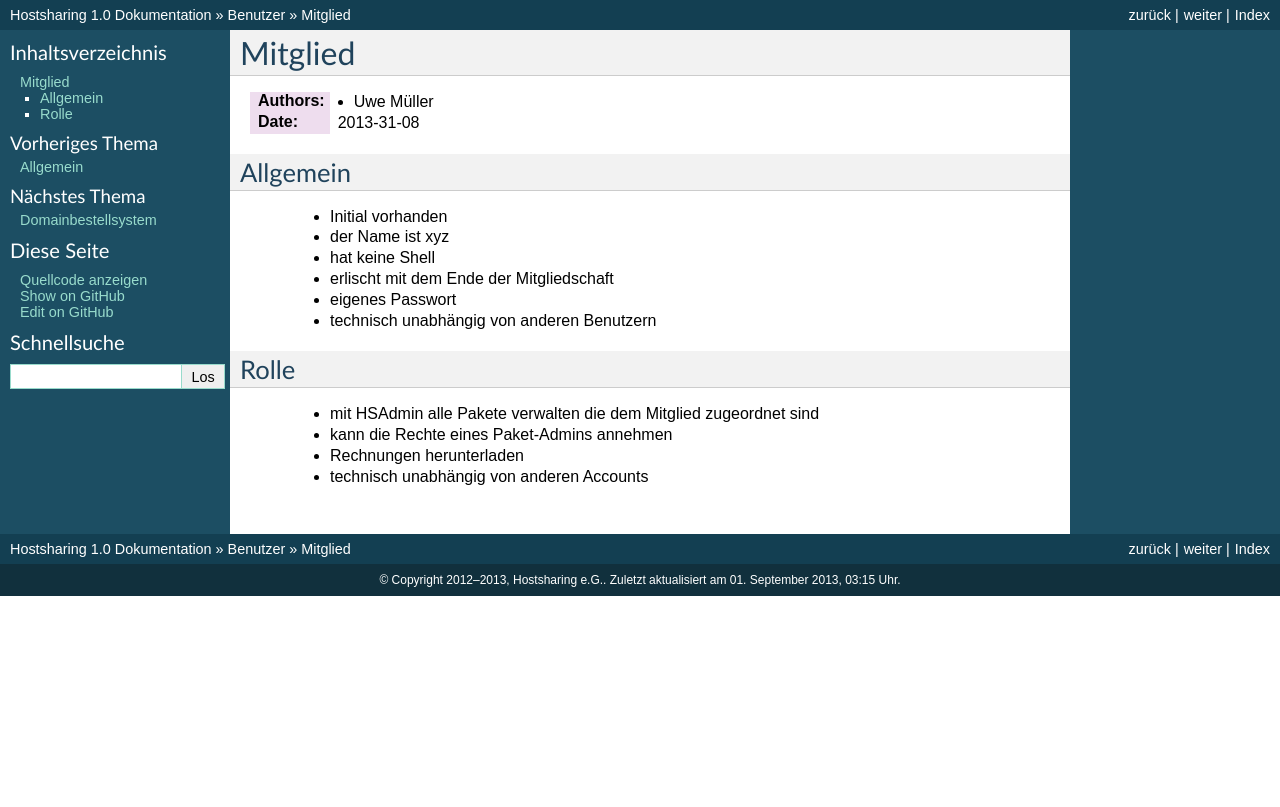
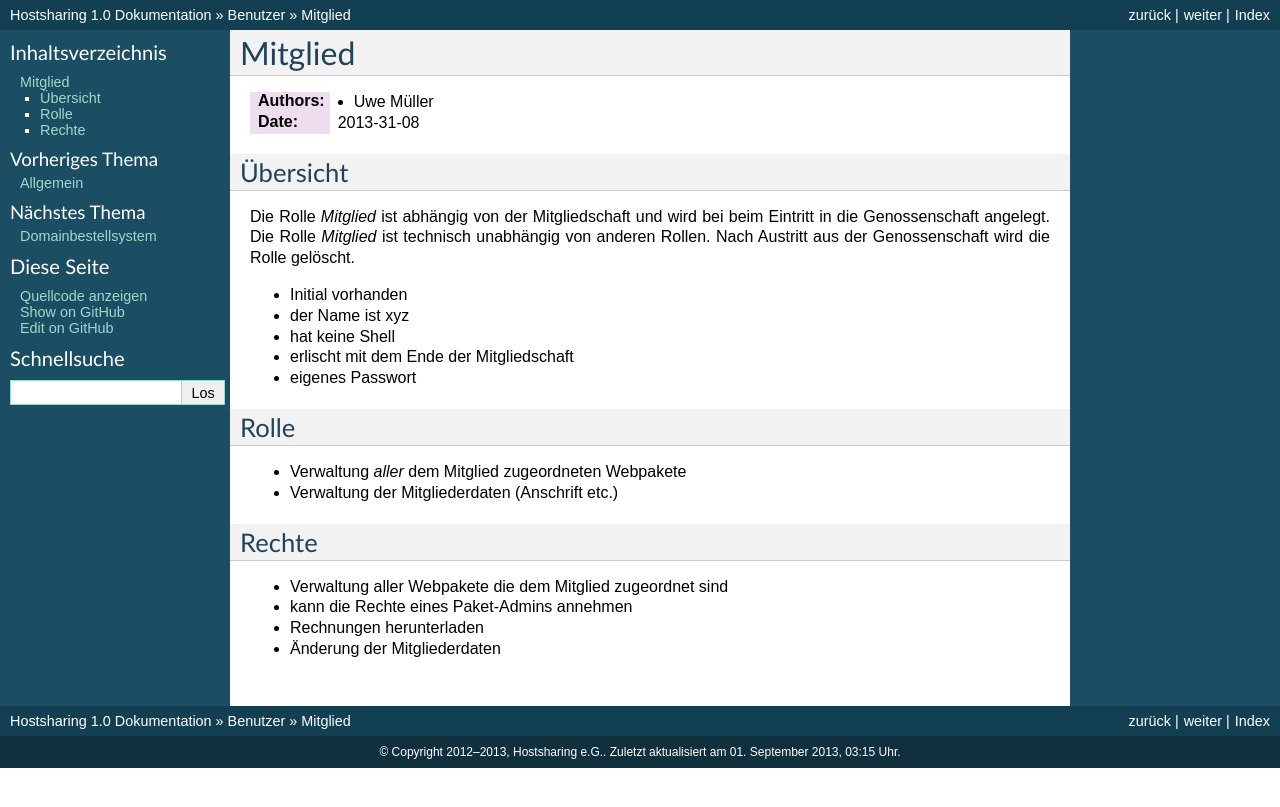
Before and after one commit to hostsharing/hs.docs.users, a Sphinx documentation site: the page built from source/account/mitglied.rst, in a window 1280 px wide. Shown: the top 807 px of the page. Built offline with Sphinx 7.4.7, drawn with Linux system fonts in a browser that asks for light colours; pages that are not in the unit, such as notebooks, are missing from menus.

Commit message:
added text

```diff
--- a/source/account/mitglied.rst
+++ b/source/account/mitglied.rst
@@ -5,19 +5,29 @@ Mitglied
 :Authors: - Uwe Müller
 :Date: 2013-31-08
 
-Allgemein
+Übersicht
 =========
 
-     * Initial vorhanden
-     * der Name ist xyz
-     * hat keine Shell
-     * erlischt mit dem Ende der Mitgliedschaft
-     * eigenes Passwort
-     * technisch unabhängig von anderen Benutzern
+Die Rolle *Mitglied* ist abhängig von der Mitgliedschaft und wird bei beim Eintritt in die Genossenschaft angelegt. Die Rolle *Mitglied* ist technisch unabhängig von anderen Rollen.
+Nach Austritt aus der Genossenschaft wird die Rolle gelöscht.
+
+
+* Initial vorhanden
+* der Name ist xyz
+* hat keine Shell
+* erlischt mit dem Ende der Mitgliedschaft
+* eigenes Passwort
 
 Rolle
 =====
-     * mit HSAdmin alle Pakete verwalten die dem Mitglied zugeordnet sind
-     * kann die Rechte eines Paket-Admins annehmen
-     * Rechnungen herunterladen
-     * technisch unabhängig von anderen Accounts
+
+* Verwaltung *aller* dem Mitglied zugeordneten Webpakete
+* Verwaltung der Mitgliederdaten (Anschrift etc.)
+
+Rechte
+======
+
+* Verwaltung aller Webpakete die dem Mitglied zugeordnet sind
+* kann die Rechte eines Paket-Admins annehmen
+* Rechnungen herunterladen
+* Änderung der Mitgliederdaten
```
